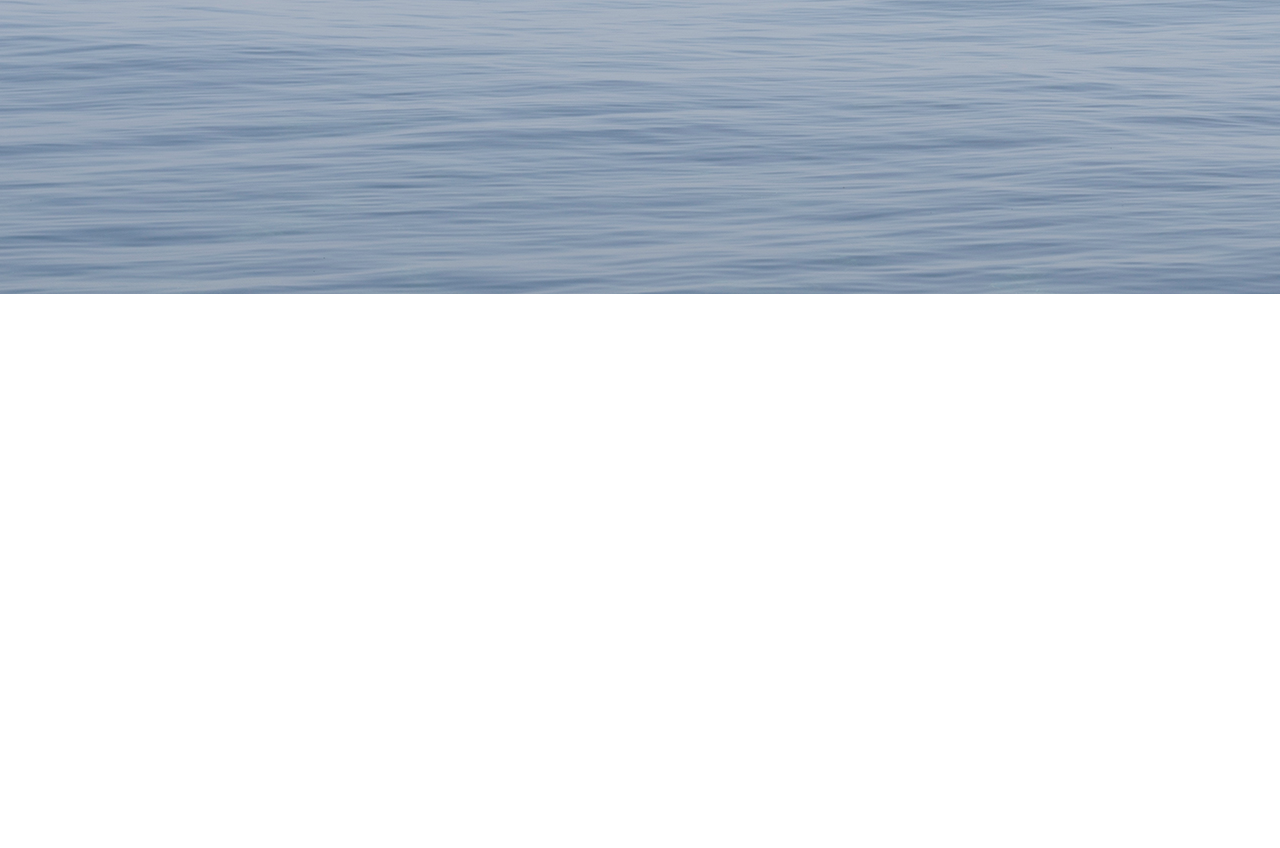
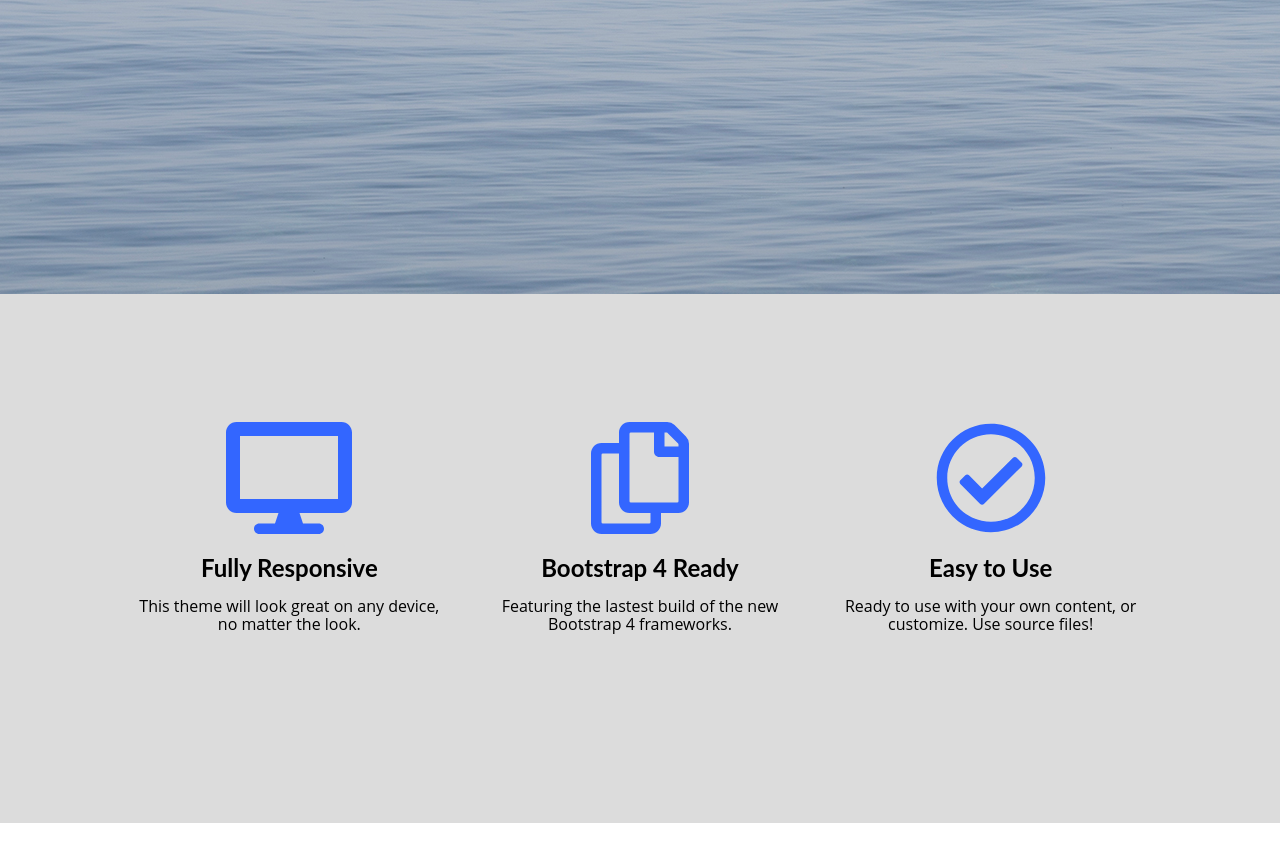
Before and after one commit to isiscortes/templatebootstrap, a plain HTML site: page index.html in a window 1280 px wide. Shown: the part 752-1600 px from the top of the page. Before the commit the page ends 1046 px from the top, so only its background shows below. Drawn offline with Linux system fonts and the light colour scheme.

Commit message:
Seccion Body 2 terminada

```diff
--- a/index.html
+++ b/index.html
@@ -20,9 +20,8 @@
 	<section>
 		<div class = "row">
 			<div class="centrar">
-
 			<div class="element">
-				<h1>Build a landing page for your project or business and generate more leads</h1>
+				<h1>Build a landing page for your project or business and generate more leads!</h1>
 				<form class= "formulario">
 					<ul>
 						<li><div>
@@ -37,6 +36,25 @@
 		</div>
 		</div>
 	</section>
+	<section class="gray">
+		<div class="row body2">
+				<div class ="col-4">
+					<i class="fas fa-desktop fa-7x"></i>
+					<h2> Fully Responsive </h2>
+					<p>This theme will look great on any device, no matter the look.</p>
+				</div>
+				<div class ="col-4">
+					<i class="far fa-copy fa-7x"></i>
+					<h2> Bootstrap 4 Ready </h2>
+					<p>Featuring the lastest build of the new Bootstrap 4 frameworks.</p>
+				</div>
+				<div class ="col-4">
+					<i class="far fa-check-circle fa-7x"></i>
+					<h2> Easy to Use </h2>
+					<p>Ready to use with your own content, or customize. Use source files!</p>
+				</div>
+			</div>
+	</section>
 
 
 </body>
--- a/style.css
+++ b/style.css
@@ -12,10 +12,24 @@ h1{
     text-align: center;
 }
 
+h2{
+    font-family: "Lato", sans-serif;
+    margin-bottom: 2%;
+    margin-top: 20px;
+    text-align: center;
+}
+
 h3{
 	font-family: "Lato", sans-serif;
 	margin-bottom: 10%;
     margin-left: 20%;
+
+}
+
+p{
+    margin-top: 15px;
+    margin-bottom: 10px;
+    text-align: center;
 
 }
 
@@ -72,3 +86,20 @@ ul {
     padding: 0;
     background-color: #DCDCDC;
 }
+.gray{
+    background-color: #DCDCDC;
+    margin-bottom: 25px;
+    padding: 10%;
+
+}
+.body2{
+    margin-bottom: 5%;
+    padding: 0;
+}
+
+.svg-inline--fa{
+    margin-top: 20px;
+    color:  #3366ff;
+    display: block;
+    margin: auto;
+}
```
